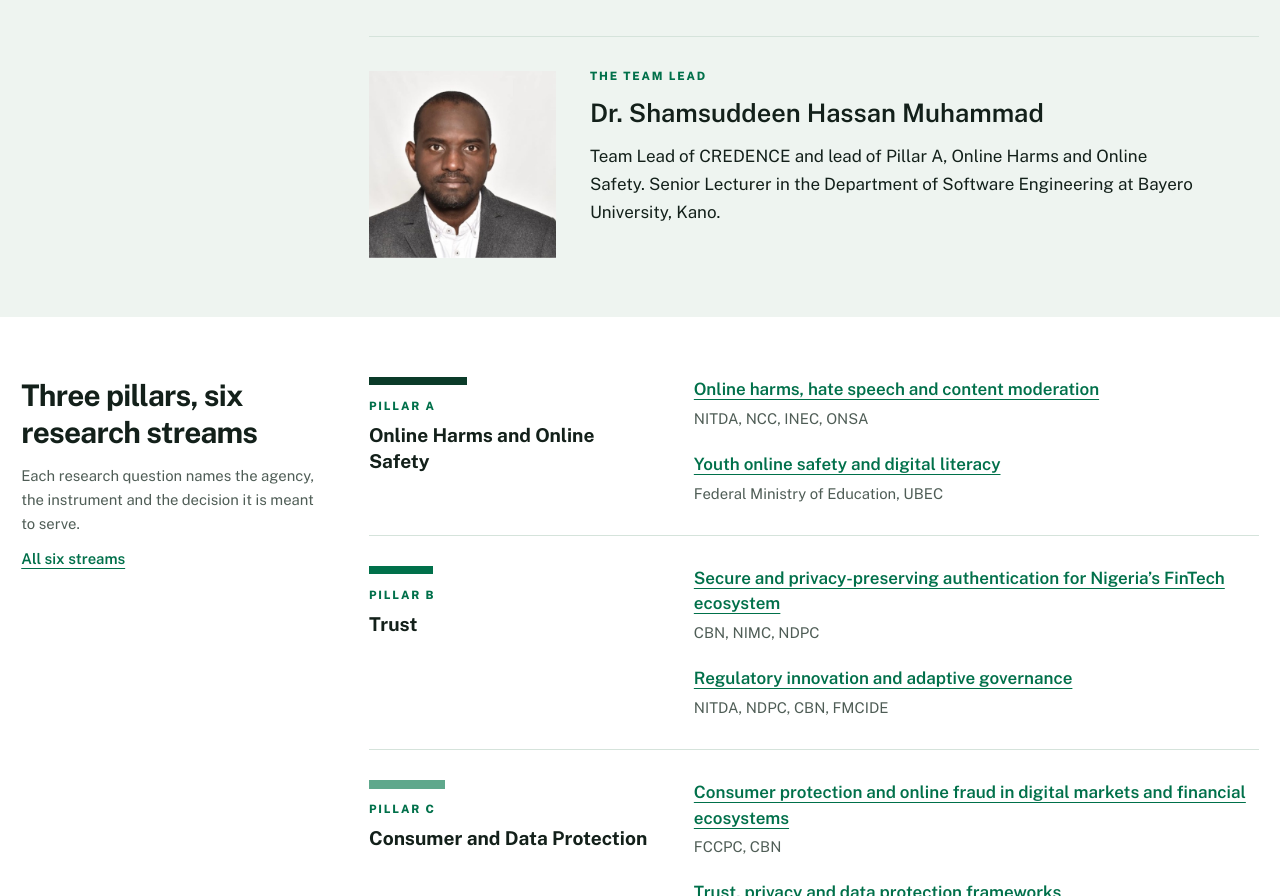
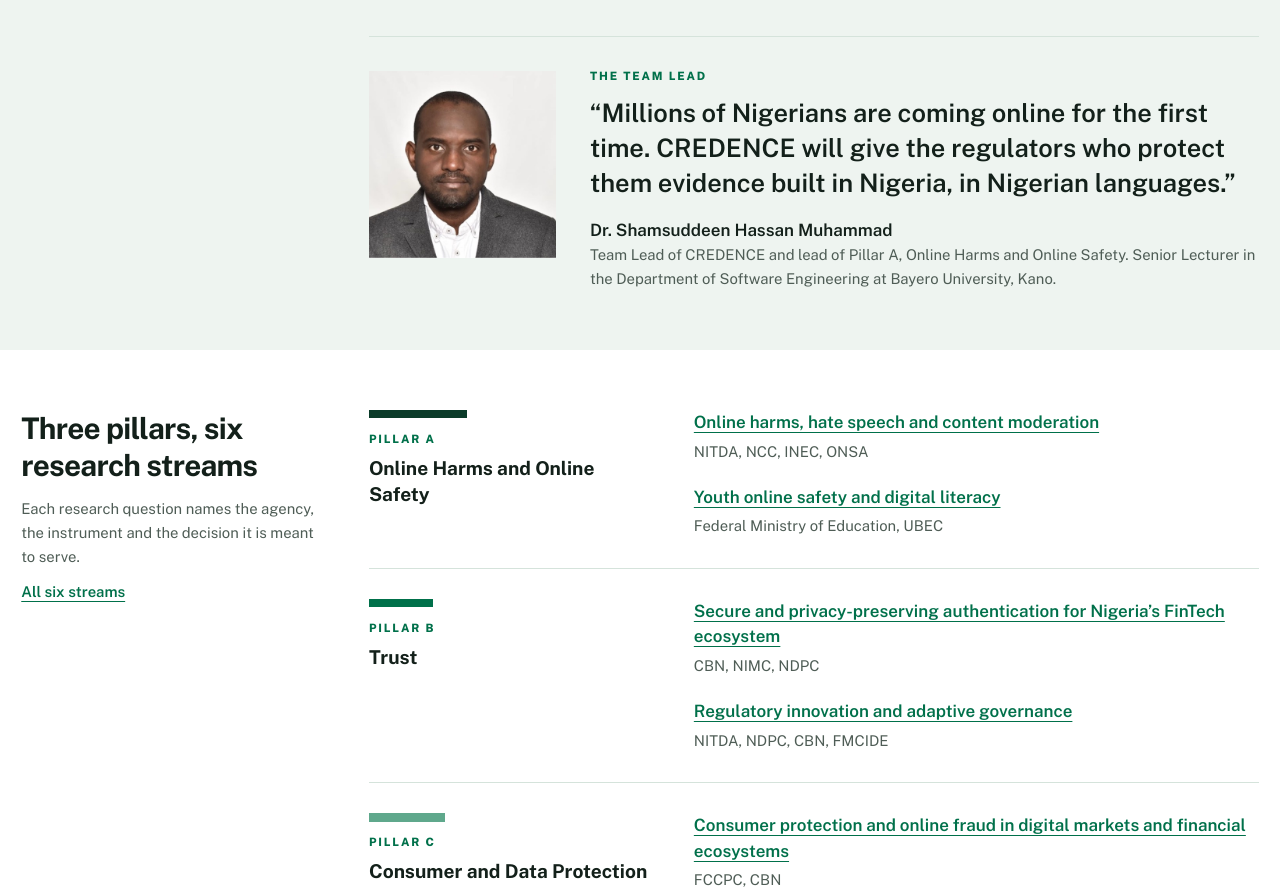
Before and after one commit to Bridge-BUK-Consortium/Bridge-BUK-Consortium.github.io, a React (Vite) app in the folder site/: page / in a window 1280 px wide. Shown: the part 1647-2543 px from the top of the page. Built offline with nearby package versions, Linux system fonts and the light colour scheme; the HTML template or start-up script is replaced by a standard one.

Commit message:
Add the Team Lead's quote to the home page

```diff
--- a/site/src/pages/Home.tsx
+++ b/site/src/pages/Home.tsx
@@ -154,8 +154,12 @@ export default function Home() {
             />
             <div className="min-w-0">
               <h3 className="ui-eyebrow">The Team Lead</h3>
-              <p className="mt-3 text-2xl font-semibold leading-snug">Dr. Shamsuddeen Hassan Muhammad</p>
-              <p className="mt-3 max-w-[62ch] leading-relaxed text-pretty">
+              <blockquote className="mt-3 text-2xl font-semibold leading-snug text-balance">
+                &ldquo;Millions of Nigerians are coming online for the first time. CREDENCE will give
+                the regulators who protect them evidence built in Nigeria, in Nigerian languages.&rdquo;
+              </blockquote>
+              <p className="mt-4 font-semibold">Dr. Shamsuddeen Hassan Muhammad</p>
+              <p className="ui-body-sm">
                 Team Lead of CREDENCE and lead of Pillar A, Online Harms and Online Safety. Senior
                 Lecturer in the Department of Software Engineering at Bayero University, Kano.
               </p>
```
